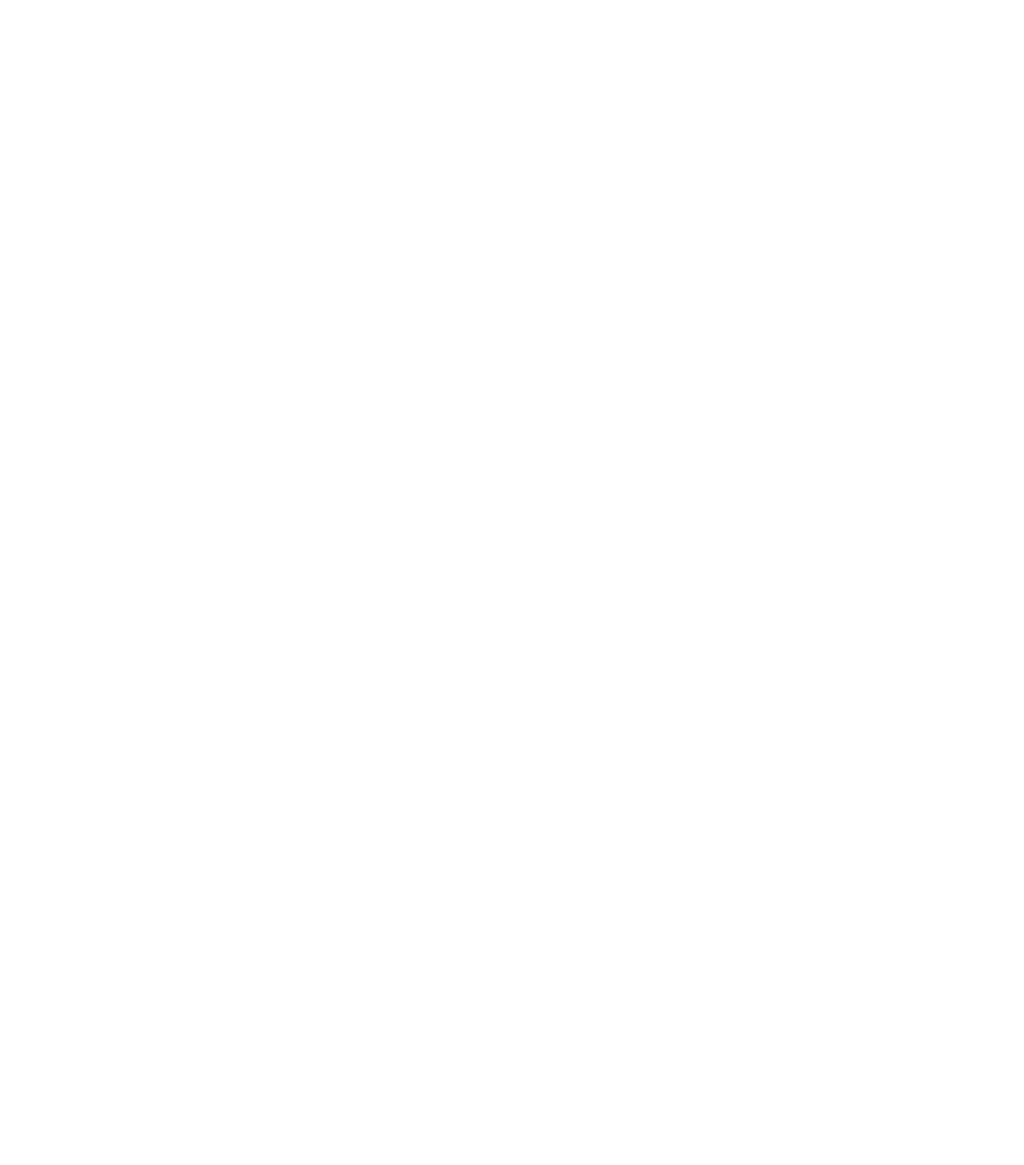
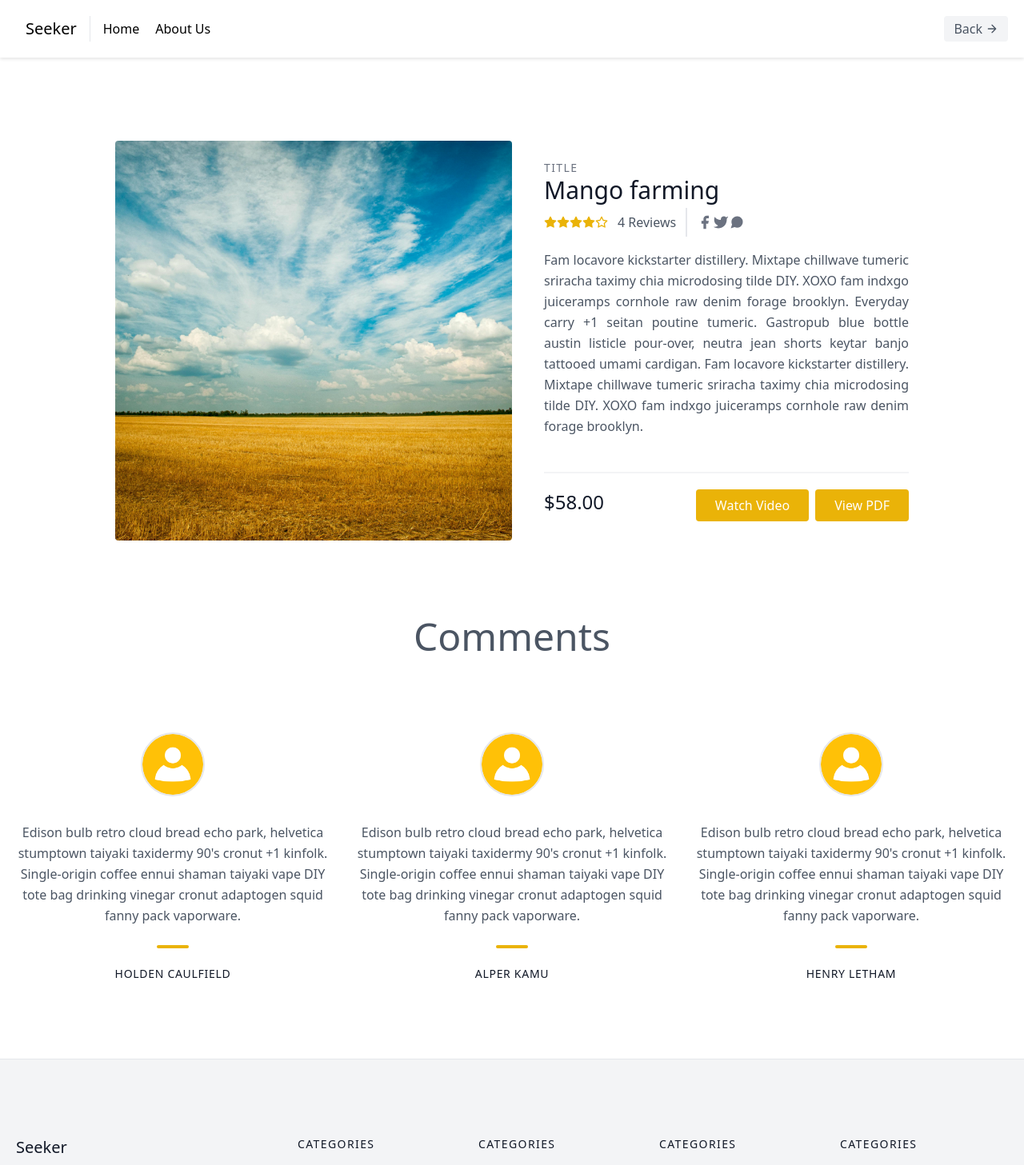
Before and after one commit to aditya-agr3/seeker-app, an Angular app: page /details in a window 1280 px wide. Before the commit this address led to /. Shown: the top 1457 px of the page at 80% size. Before the commit the page ends 800 px from the top, so only its background shows below. Built offline with nearby package versions, Linux system fonts and the light colour scheme.

Commit message:
details page modified

```diff
--- a/source/app/app.routes.ts
+++ b/source/app/app.routes.ts
@@ -1,8 +1,10 @@
 import { Routes } from '@angular/router';
 import { HomeComponent } from './views/home/home.component';
 import { AboutUsComponent } from './views/about-us/about-us.component';
+import { ContentDetailComponent } from './views/content-detail/content-detail.components';
 
 export const routes: Routes = [
     { path: '', component: HomeComponent },
     { path: 'about-us', component: AboutUsComponent },
+    { path: 'details', component: ContentDetailComponent },
 ];
--- a/source/app/views/content-detail/content-detail.component.html
+++ b/source/app/views/content-detail/content-detail.component.html
@@ -1,42 +1,173 @@
 <main>
-    <app-navbar [hero]="true"></app-navbar>
+    <app-navbar [hero]="false"></app-navbar>
 
-    <section class="text-gray-600 body-font overflow-hidden">
+    <section class="overflow-hidden text-gray-600 body-font mt-[80px]">
         <div class="container px-5 py-24 mx-auto">
-          <div class="lg:w-4/5 mx-auto flex flex-wrap">
-            <img alt="ecommerce" class="lg:w-1/2 w-full lg:h-auto h-64 object-cover object-center rounded" src="https://th.bing.com/th/id/OIP.vggFhcDaZAZ0BLI1MKgUzgHaD-?w=328&h=180&c=7&r=0&o=5&dpr=1.3&pid=1.7">
-            <div class="lg:w-1/2 w-full lg:pl-10 lg:py-6 mt-6 lg:mt-0">
-              <h2 class="text-sm title-font text-gray-500 tracking-widest">PUBLISHER NAME</h2>
-              <h1 class="text-gray-900 text-3xl title-font font-medium mb-1">The Catcher in the Rye</h1>
+            <div class="flex flex-wrap mx-auto lg:w-4/5">
+                <img
+                    alt="ecommerce"
+                    class="object-cover object-center w-full h-64 rounded lg:w-1/2 lg:h-auto"
+                    src="/assets/field-land-1.jpg"
+                />
+                <div class="w-full mt-6 lg:w-1/2 lg:pl-10 lg:py-6 lg:mt-0">
+                    <h2
+                        class="text-sm tracking-widest text-gray-500 title-font"
+                    >
+                        TITLE
+                    </h2>
+                    <h1
+                        class="mb-1 text-3xl font-medium text-gray-900 title-font"
+                    >
+                        Mango farming
+                    </h1>
                     <div class="flex mb-4">
                         <span class="flex items-center">
-                  <span class="text-gray-600 ml-3">4 Likes</span>
+                            <svg
+                                fill="currentColor"
+                                stroke="currentColor"
+                                stroke-linecap="round"
+                                stroke-linejoin="round"
+                                stroke-width="2"
+                                class="w-4 h-4 text-yellow-500"
+                                viewBox="0 0 24 24"
+                            >
+                                <path
+                                    d="M12 2l3.09 6.26L22 9.27l-5 4.87 1.18 6.88L12 17.77l-6.18 3.25L7 14.14 2 9.27l6.91-1.01L12 2z"
+                                ></path>
+                            </svg>
+                            <svg
+                                fill="currentColor"
+                                stroke="currentColor"
+                                stroke-linecap="round"
+                                stroke-linejoin="round"
+                                stroke-width="2"
+                                class="w-4 h-4 text-yellow-500"
+                                viewBox="0 0 24 24"
+                            >
+                                <path
+                                    d="M12 2l3.09 6.26L22 9.27l-5 4.87 1.18 6.88L12 17.77l-6.18 3.25L7 14.14 2 9.27l6.91-1.01L12 2z"
+                                ></path>
+                            </svg>
+                            <svg
+                                fill="currentColor"
+                                stroke="currentColor"
+                                stroke-linecap="round"
+                                stroke-linejoin="round"
+                                stroke-width="2"
+                                class="w-4 h-4 text-yellow-500"
+                                viewBox="0 0 24 24"
+                            >
+                                <path
+                                    d="M12 2l3.09 6.26L22 9.27l-5 4.87 1.18 6.88L12 17.77l-6.18 3.25L7 14.14 2 9.27l6.91-1.01L12 2z"
+                                ></path>
+                            </svg>
+                            <svg
+                                fill="currentColor"
+                                stroke="currentColor"
+                                stroke-linecap="round"
+                                stroke-linejoin="round"
+                                stroke-width="2"
+                                class="w-4 h-4 text-yellow-500"
+                                viewBox="0 0 24 24"
+                            >
+                                <path
+                                    d="M12 2l3.09 6.26L22 9.27l-5 4.87 1.18 6.88L12 17.77l-6.18 3.25L7 14.14 2 9.27l6.91-1.01L12 2z"
+                                ></path>
+                            </svg>
+                            <svg
+                                fill="none"
+                                stroke="currentColor"
+                                stroke-linecap="round"
+                                stroke-linejoin="round"
+                                stroke-width="2"
+                                class="w-4 h-4 text-yellow-500"
+                                viewBox="0 0 24 24"
+                            >
+                                <path
+                                    d="M12 2l3.09 6.26L22 9.27l-5 4.87 1.18 6.88L12 17.77l-6.18 3.25L7 14.14 2 9.27l6.91-1.01L12 2z"
+                                ></path>
+                            </svg>
+                            <span class="ml-3 text-gray-600">4 Reviews</span>
                         </span>
-                <span class="flex ml-3 pl-3 py-2 border-l-2 border-gray-200 space-x-2s">
+                        <span
+                            class="flex py-2 pl-3 ml-3 border-l-2 border-gray-200 space-x-2s"
+                        >
                             <a class="text-gray-500">
-                    <svg fill="currentColor" stroke-linecap="round" stroke-linejoin="round" stroke-width="2" class="w-5 h-5" viewBox="0 0 24 24">
-                      <path d="M18 2h-3a5 5 0 00-5 5v3H7v4h3v8h4v-8h3l1-4h-4V7a1 1 0 011-1h3z"></path>
+                                <svg
+                                    fill="currentColor"
+                                    stroke-linecap="round"
+                                    stroke-linejoin="round"
+                                    stroke-width="2"
+                                    class="w-5 h-5"
+                                    viewBox="0 0 24 24"
+                                >
+                                    <path
+                                        d="M18 2h-3a5 5 0 00-5 5v3H7v4h3v8h4v-8h3l1-4h-4V7a1 1 0 011-1h3z"
+                                    ></path>
                                 </svg>
                             </a>
                             <a class="text-gray-500">
-                    <svg fill="currentColor" stroke-linecap="round" stroke-linejoin="round" stroke-width="2" class="w-5 h-5" viewBox="0 0 24 24">
-                      <path d="M23 3a10.9 10.9 0 01-3.14 1.53 4.48 4.48 0 00-7.86 3v1A10.66 10.66 0 013 4s-4 9 5 13a11.64 11.64 0 01-7 2c9 5 20 0 20-11.5a4.5 4.5 0 00-.08-.83A7.72 7.72 0 0023 3z"></path>
+                                <svg
+                                    fill="currentColor"
+                                    stroke-linecap="round"
+                                    stroke-linejoin="round"
+                                    stroke-width="2"
+                                    class="w-5 h-5"
+                                    viewBox="0 0 24 24"
+                                >
+                                    <path
+                                        d="M23 3a10.9 10.9 0 01-3.14 1.53 4.48 4.48 0 00-7.86 3v1A10.66 10.66 0 013 4s-4 9 5 13a11.64 11.64 0 01-7 2c9 5 20 0 20-11.5a4.5 4.5 0 00-.08-.83A7.72 7.72 0 0023 3z"
+                                    ></path>
                                 </svg>
                             </a>
                             <a class="text-gray-500">
-                    <svg fill="currentColor" stroke-linecap="round" stroke-linejoin="round" stroke-width="2" class="w-5 h-5" viewBox="0 0 24 24">
-                      <path d="M21 11.5a8.38 8.38 0 01-.9 3.8 8.5 8.5 0 01-7.6 4.7 8.38 8.38 0 01-3.8-.9L3 21l1.9-5.7a8.38 8.38 0 01-.9-3.8 8.5 8.5 0 014.7-7.6 8.38 8.38 0 013.8-.9h.5a8.48 8.48 0 018 8v.5z"></path>
+                                <svg
+                                    fill="currentColor"
+                                    stroke-linecap="round"
+                                    stroke-linejoin="round"
+                                    stroke-width="2"
+                                    class="w-5 h-5"
+                                    viewBox="0 0 24 24"
+                                >
+                                    <path
+                                        d="M21 11.5a8.38 8.38 0 01-.9 3.8 8.5 8.5 0 01-7.6 4.7 8.38 8.38 0 01-3.8-.9L3 21l1.9-5.7a8.38 8.38 0 01-.9-3.8 8.5 8.5 0 014.7-7.6 8.38 8.38 0 013.8-.9h.5a8.48 8.48 0 018 8v.5z"
+                                    ></path>
                                 </svg>
                             </a>
                         </span>
                     </div>
-              <p class="leading-relaxed">Fam locavore kickstarter distillery. Mixtape chillwave tumeric sriracha taximy chia microdosing tilde DIY. XOXO fam indxgo juiceramps cornhole raw denim forage brooklyn. Everyday carry +1 seitan poutine tumeric. Gastropub blue bottle austin listicle pour-over, neutra jean shorts keytar banjo tattooed umami cardigan.</p>
-              <div class="flex ">
-                <button class="mt-4 rounded-full w-10 h-10 bg-gray-200 p-0 border-0 inline-flex items-center justify-center text-gray-500 ml-4">
-                  <svg fill="currentColor" stroke-linecap="round" stroke-linejoin="round" stroke-width="2" class="w-5 h-5" viewBox="0 0 24 24">
-                    <path d="M20.84 4.61a5.5 5.5 0 00-7.78 0L12 5.67l-1.06-1.06a5.5 5.5 0 00-7.78 7.78l1.06 1.06L12 21.23l7.78-7.78 1.06-1.06a5.5 5.5 0 000-7.78z"></path>
-                  </svg>
+                    <p class="leading-relaxed text-justify">
+                        Fam locavore kickstarter distillery. Mixtape chillwave
+                        tumeric sriracha taximy chia microdosing tilde DIY. XOXO
+                        fam indxgo juiceramps cornhole raw denim forage
+                        brooklyn. Everyday carry +1 seitan poutine tumeric.
+                        Gastropub blue bottle austin listicle pour-over, neutra
+                        jean shorts keytar banjo tattooed umami cardigan. Fam
+                        locavore kickstarter distillery. Mixtape chillwave
+                        tumeric sriracha taximy chia microdosing tilde DIY. XOXO
+                        fam indxgo juiceramps cornhole raw denim forage
+                        brooklyn.
+                    </p>
+                    <div
+                        class="flex items-center pb-5 mt-6 mb-5 border-b-2 border-gray-100"
+                    ></div>
+                    <div class="flex justify-between">
+                        <span
+                            class="text-2xl font-medium text-gray-900 title-font"
+                            >$58.00</span
+                        >
+                        <div class="flex gap-2">
+                            <button
+                                class="flex px-6 py-2 ml-auto text-white bg-yellow-500 border-0 rounded focus:outline-none hover:bg-yellow-600"
+                            >
+                                Watch Video
                             </button>
+                            <button
+                                class="flex px-6 py-2 ml-auto text-white bg-yellow-500 border-0 rounded focus:outline-none hover:bg-yellow-600"
+                            >
+                                View PDF
+                            </button>
+                        </div>
                     </div>
                 </div>
             </div>
@@ -44,31 +175,79 @@
     </section>
 
     <section class="text-gray-600 body-font">
-        <h1 class="text-center text-5xl">Comments</h1>
+        <h1 class="text-5xl text-center">Comments</h1>
         <div class="container px-5 py-24 mx-auto">
             <div class="flex flex-wrap -m-4">
-            <div class="lg:w-1/3 lg:mb-0 mb-6 p-4">
+                <div class="p-4 mb-6 lg:w-1/3 lg:mb-0">
                     <div class="h-full text-center">
-                <img alt="testimonial" class="w-20 h-20 mb-8 object-cover object-center rounded-full inline-block border-2 border-gray-200 bg-gray-100" src="https://th.bing.com/th/id/OIP.52T8HHBWh6b0dwrG6tSpVQHaFe?w=252&h=186&c=7&r=0&o=5&dpr=1.3&pid=1.7">
-                <p class="leading-relaxed">Edison bulb retro cloud bread echo park, helvetica stumptown taiyaki taxidermy 90's cronut +1 kinfolk. Single-origin coffee ennui shaman taiyaki vape DIY tote bag drinking vinegar cronut adaptogen squid fanny pack vaporware.</p>
-                <span class="inline-block h-1 w-10 rounded bg-indigo-500 mt-6 mb-4"></span>
-                <h2 class="text-gray-900 font-medium title-font tracking-wider text-sm">HOLDEN CAULFIELD</h2>
+                        <img
+                            alt="testimonial"
+                            class="inline-block object-cover object-center w-20 h-20 mb-8 bg-gray-100 border-2 border-gray-200 rounded-full"
+                            src="/assets/user.png"
+                        />
+                        <p class="leading-relaxed">
+                            Edison bulb retro cloud bread echo park, helvetica
+                            stumptown taiyaki taxidermy 90's cronut +1 kinfolk.
+                            Single-origin coffee ennui shaman taiyaki vape DIY
+                            tote bag drinking vinegar cronut adaptogen squid
+                            fanny pack vaporware.
+                        </p>
+                        <span
+                            class="inline-block w-10 h-1 mt-6 mb-4 bg-yellow-500 rounded"
+                        ></span>
+                        <h2
+                            class="text-sm font-medium tracking-wider text-gray-900 title-font"
+                        >
+                            HOLDEN CAULFIELD
+                        </h2>
                     </div>
                 </div>
-            <div class="lg:w-1/3 lg:mb-0 mb-6 p-4">
+                <div class="p-4 mb-6 lg:w-1/3 lg:mb-0">
                     <div class="h-full text-center">
-                <img alt="testimonial" class="w-20 h-20 mb-8 object-cover object-center rounded-full inline-block border-2 border-gray-200 bg-gray-100" src="https://th.bing.com/th/id/OIP.52T8HHBWh6b0dwrG6tSpVQHaFe?w=252&h=186&c=7&r=0&o=5&dpr=1.3&pid=1.7">
-                <p class="leading-relaxed">Edison bulb retro cloud bread echo park, helvetica stumptown taiyaki taxidermy 90's cronut +1 kinfolk. Single-origin coffee ennui shaman taiyaki vape DIY tote bag drinking vinegar cronut adaptogen squid fanny pack vaporware.</p>
-                <span class="inline-block h-1 w-10 rounded bg-indigo-500 mt-6 mb-4"></span>
-                <h2 class="text-gray-900 font-medium title-font tracking-wider text-sm">ALPER KAMU</h2>
+                        <img
+                            alt="testimonial"
+                            class="inline-block object-cover object-center w-20 h-20 mb-8 bg-gray-100 border-2 border-gray-200 rounded-full"
+                            src="/assets/user.png"
+                        />
+                        <p class="leading-relaxed">
+                            Edison bulb retro cloud bread echo park, helvetica
+                            stumptown taiyaki taxidermy 90's cronut +1 kinfolk.
+                            Single-origin coffee ennui shaman taiyaki vape DIY
+                            tote bag drinking vinegar cronut adaptogen squid
+                            fanny pack vaporware.
+                        </p>
+                        <span
+                            class="inline-block w-10 h-1 mt-6 mb-4 bg-yellow-500 rounded"
+                        ></span>
+                        <h2
+                            class="text-sm font-medium tracking-wider text-gray-900 title-font"
+                        >
+                            ALPER KAMU
+                        </h2>
                     </div>
                 </div>
-            <div class="lg:w-1/3 lg:mb-0 p-4">
+                <div class="p-4 lg:w-1/3 lg:mb-0">
                     <div class="h-full text-center">
-                <img alt="testimonial" class="w-20 h-20 mb-8 object-cover object-center rounded-full inline-block border-2 border-gray-200 bg-gray-100" src="https://th.bing.com/th/id/OIP.52T8HHBWh6b0dwrG6tSpVQHaFe?w=252&h=186&c=7&r=0&o=5&dpr=1.3&pid=1.7">
-                <p class="leading-relaxed">Edison bulb retro cloud bread echo park, helvetica stumptown taiyaki taxidermy 90's cronut +1 kinfolk. Single-origin coffee ennui shaman taiyaki vape DIY tote bag drinking vinegar cronut adaptogen squid fanny pack vaporware.</p>
-                <span class="inline-block h-1 w-10 rounded bg-indigo-500 mt-6 mb-4"></span>
-                <h2 class="text-gray-900 font-medium title-font tracking-wider text-sm">HENRY LETHAM</h2>
+                        <img
+                            alt="testimonial"
+                            class="inline-block object-cover object-center w-20 h-20 mb-8 bg-gray-100 border-2 border-gray-200 rounded-full"
+                            src="/assets/user.png"
+                        />
+                        <p class="leading-relaxed">
+                            Edison bulb retro cloud bread echo park, helvetica
+                            stumptown taiyaki taxidermy 90's cronut +1 kinfolk.
+                            Single-origin coffee ennui shaman taiyaki vape DIY
+                            tote bag drinking vinegar cronut adaptogen squid
+                            fanny pack vaporware.
+                        </p>
+                        <span
+                            class="inline-block w-10 h-1 mt-6 mb-4 bg-yellow-500 rounded"
+                        ></span>
+                        <h2
+                            class="text-sm font-medium tracking-wider text-gray-900 title-font"
+                        >
+                            HENRY LETHAM
+                        </h2>
                     </div>
                 </div>
             </div>
```
Also changed, not shown: source/assets/user.png (added). Lines whose indentation alone changed are shown as unchanged.
